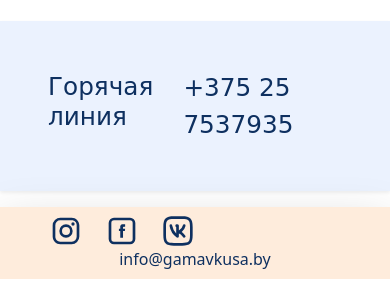
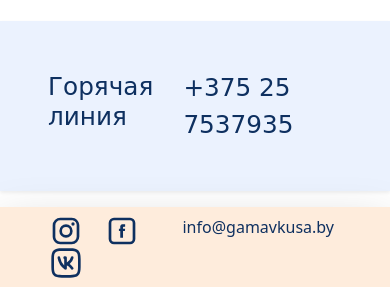
Before and after one commit to mirrdev/bs-palitra, a website built with Vite: page index.html in a window 390 px wide. Shown: the part 3675-3962 px from the top of the page. Built offline with nearby package versions, Linux system fonts and the light colour scheme; a web font is replaced by a local one.

Commit message:
fix footer div

```diff
--- a/index.html
+++ b/index.html
@@ -83,23 +83,10 @@
         <div class="row align-items-start">
           <div class="col-lg-7 col-md-12 pt-5">
             <div class="main-banner">
-              <!-- <p class="font-weight-bold"><span class="text-color">50% discount</span> on early purchase</p> -->
-              <!-- <div class="banner-img d-none d-xl-block">
-                <img
-                  src="./src/img/palitraslog.webp"
-                  alt=""
-                  class="img-fluid w-5"
-                />
-              </div> -->
               <div></div>
               <h1 class="mb-2 text-center palitra-font">
                 Palitra - растительная альтернатива традиционному молоку
               </h1>
-              <div data-formid="form_loo8w_Su09GoN2HF1tmRqdvqgd1TW_tC"></div>
-              <!-- <p class="lead text-center">
-                Предлагаем растительную альтернативу традиционному молоку
-              </p> -->
-
               <p class="mb-3 mt-4">
                 Овсяные сливки Nemoloko это 100% растительный продукт, который
                 не содержит животный жир, а соответственно не содержит
@@ -131,13 +118,6 @@
                 alt=""
                 class="img-fluid vh-100"
               />
-              <!-- <picture class="shadow-lg">
-                            <img sizes="(max-width: 510px) 100vw, 510px" srcset="
-                            palitra-coconut-main_yyltd0_c_scale,w_320.webp 320w,
-                            palitra-coconut-main_yyltd0_c_scale,w_441.webp 441w,
-                            palitra-coconut-main_yyltd0_c_scale,w_510.webp 510w"
-                                src="palitra-coconut-main_yyltd0_c_scale,w_510.webp" alt="">
-                        </picture> -->
             </div>
           </div>
         </div>
@@ -730,7 +710,7 @@
         <img
           src="./src/img/assets/hand@1x.png"
           type="image/png"
-          class="img-fluid w-25 d-none d-sm-inline"
+          class="img-fluid w-25 d-none d-md-inline"
         />
       </picture>
       <div class="fs-2 text-wrap">+375 25 7537935</div>
@@ -804,7 +784,8 @@
     <footer id="footer ">
       <div class="container-fluid bg-pink-color p-2 shadow-lg">
         <div class="row align-items-center">
-          <div class="col-12 col-md-6">
+          <div class="d-flex justify-content-between">
+            <div class="col-md-6">
               <ul class="dtr-social dtr-social-list">
                 <li>
                   <a
@@ -847,10 +828,11 @@
                 </li>
               </ul>
             </div>
-          <div class="col-12 col-md-6 text-center">
+            <div class="col-md-6 text-end pe-5">
               <a href="mailto:info@gamavkusa.by" class="main-text-color"
                 >info@gamavkusa.by</a
               >
+            </div>
           </div>
         </div>
       </div>
--- a/src/css/style.css
+++ b/src/css/style.css
@@ -317,7 +317,3 @@ section {
     transform: scale(0.9);
   }
 }
-
-/* .carousel-item {
-  height: 500px;
-} */
```
Lines whose indentation alone changed are shown as unchanged.
